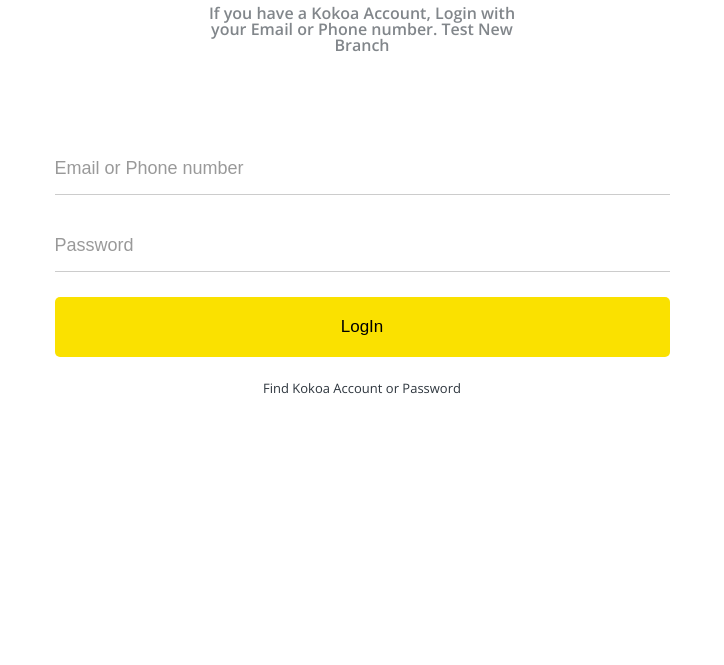
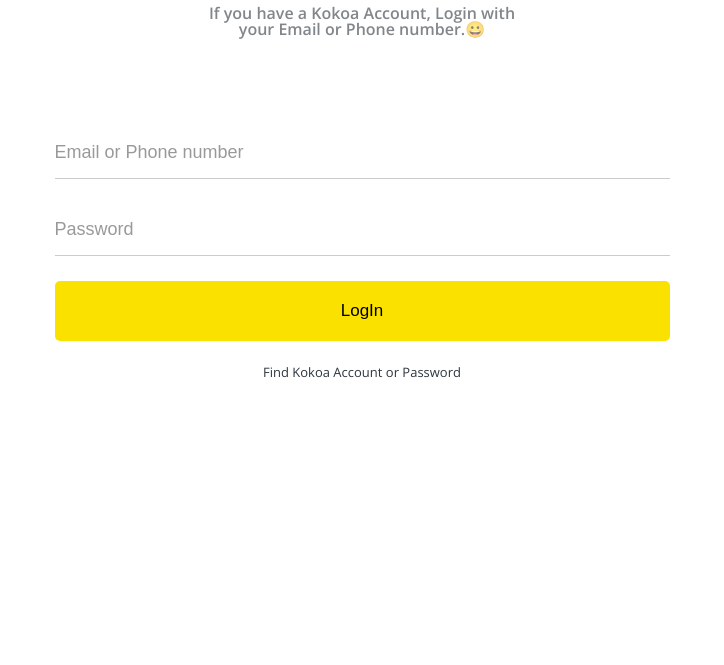
Before and after one commit to jungChulOh/kokoa-clone, a plain HTML site: page index.html in a window 1280 px wide. Shown: the part 135-800 px from the top of the page, without its empty margins (278-1002 px from the left). Drawn offline with nearby package versions, Linux system fonts and the light colour scheme.

Commit message:
index.html modify header comment
welcome header modify comment
#0.1

```diff
--- a/index.html
+++ b/index.html
@@ -34,8 +34,7 @@
       <header class="welcome-header">
         <h1 class="welcome-header__title">Welcome to Kokoa Clone</h1>
         <p class="welcome-header__text">
-          If you have a Kokoa Account, Login with your Email or Phone number.
-          Test New Branch
+          If you have a Kokoa Account, Login with your Email or Phone number.😀
         </p>
       </header>
 
```
